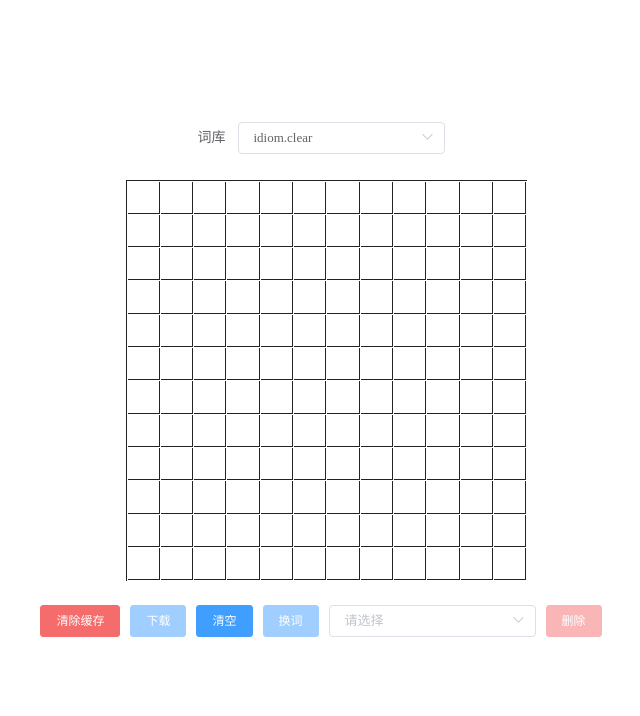
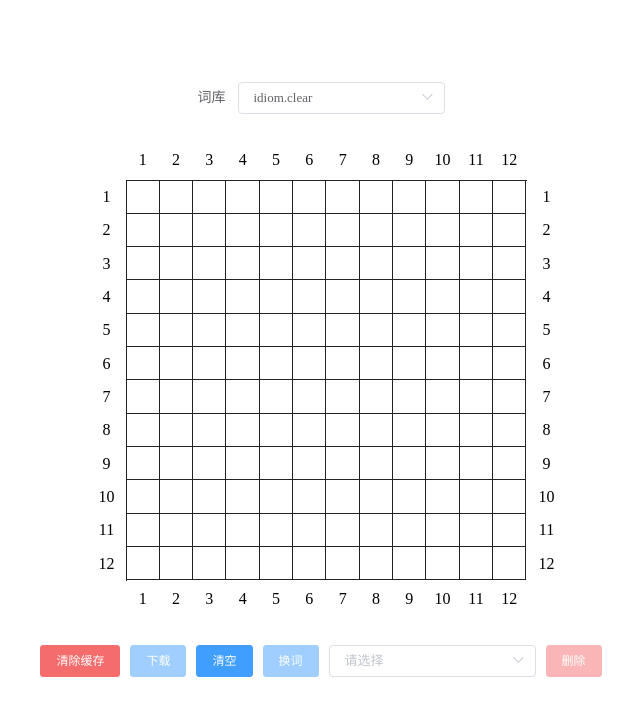
Before and after one commit to anguer/idiom-editor, a Vue app: page / in a window 1280 px wide. Shown: the top 716 px of the page, without its empty margins (314-954 px from the left). Built offline with nearby package versions, Linux system fonts and the light colour scheme.

Commit message:
样式优化

```diff
--- a/src/App.vue
+++ b/src/App.vue
@@ -10,8 +10,8 @@
     </el-form>
 
     <div class="grid">
-      <div class="grid-row" v-for="rowIndex in 12" :key="rowIndex">
-        <div class="grid-col" v-for="colIndex in 12" :key="colIndex">
+      <div class="grid-row" v-for="rowIndex in 12" :key="rowIndex" :data-row="rowIndex">
+        <div class="grid-col" v-for="colIndex in 12" :key="colIndex" :data-col="colIndex">
           <v-cell class="grid-item"
                   :row-index="rowIndex"
                   :col-index="colIndex"
@@ -470,6 +470,7 @@ html, body {
   border-color: #222424;
   border-width: 1px 0 0 1px;
 
+  margin: 40px 0;
   width: calc(100vh / 2);
   height: calc(100vh / 2);
   display: flex;
@@ -477,22 +478,63 @@ html, body {
 }
 
 .grid-row {
+  position: relative;
   flex: 1;
   display: flex;
   flex-direction: row;
 }
 
+.grid-row::before, .grid-row::after {
+  content: attr(data-row);
+  position: absolute;
+  width: 40px;
+  display: flex;
+  align-items: center;
+  justify-content: center;
+  top: 0;
+  bottom: 0;
+}
+
+.grid-row::before {
+  left: -40px;
+}
+
+.grid-row::after {
+  right: -40px;
+}
+
 .grid-col {
+  position: relative;
   flex: 1;
   padding: 1px;
+  border-style: solid;
+  border-color: #222424;
+  border-width: 0 1px 1px 0;
+}
+
+.grid-row:first-child .grid-col::before,
+.grid-row:last-child .grid-col::after {
+  content: attr(data-col);
+  position: absolute;
+  height: 40px;
+  display: flex;
+  align-items: center;
+  justify-content: center;
+  left: 0;
+  right: 0;
+}
+
+.grid-row:first-child .grid-col::before {
+  top: -40px;
+}
+
+.grid-row:last-child .grid-col::after {
+  bottom: -40px;
 }
 
 .grid-item {
   width: 100%;
   height: 100%;
-  border-style: solid;
-  border-color: #222424;
-  border-width: 0 1px 1px 0;
 }
 
 .padding {
```
